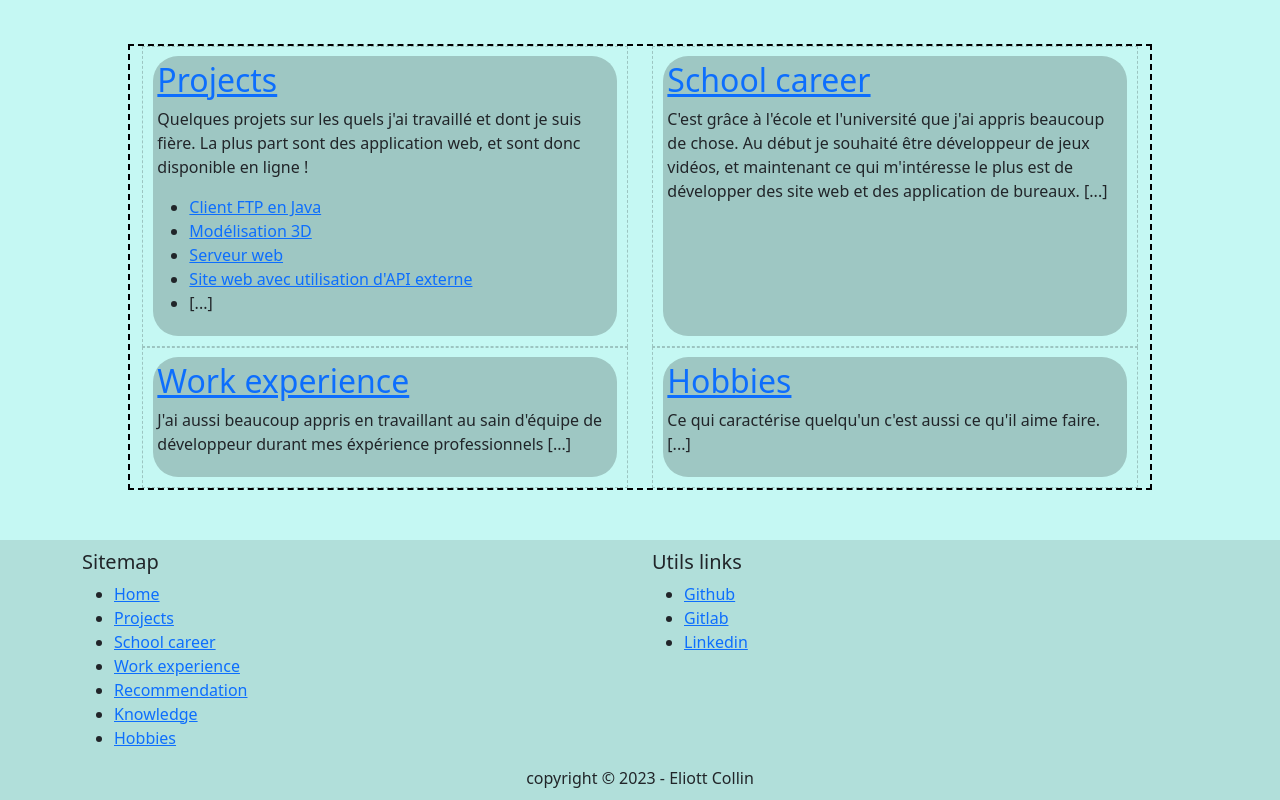
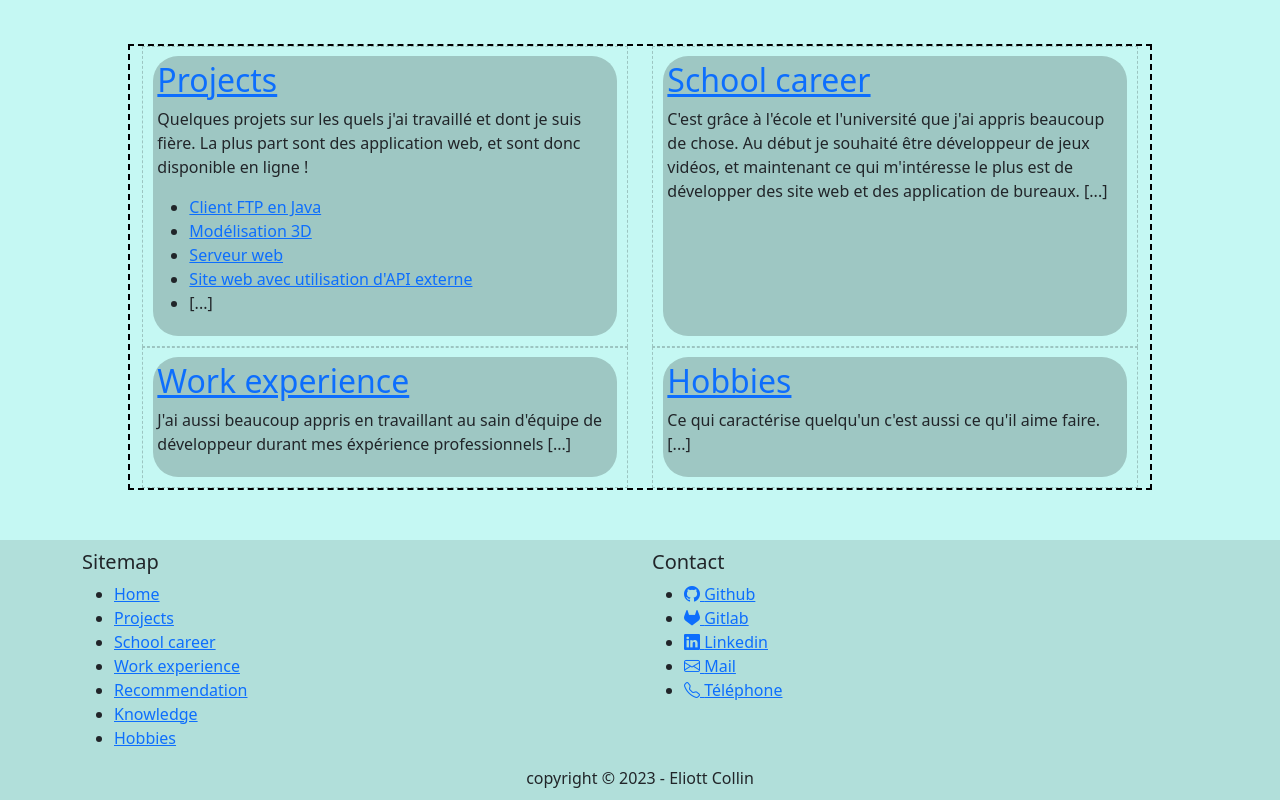
Before and after one commit to Elioce33/eportfolio, a Next.js app: page / in a window 1280 px wide. Shown: the part 424-1224 px from the top of the page. Built offline with nearby package versions, Linux system fonts and the light colour scheme.

Commit message:
feat: add contact links in footer

```diff
--- a/components/Footer.tsx
+++ b/components/Footer.tsx
@@ -4,9 +4,11 @@ import {LinkList} from "@components/LinkList";
 
 export function Footer() {
   const links = [
-    {label: "Github", slug: "https://github.com/elioce33", blank: true},
-    {label: "Gitlab", slug: "https://gitlab.com/eliott.collin", blank: true},
-    {label: "Linkedin", slug: "https://www.linkedin.com/in/eliottcollin/", blank: true},
+    {label: "Github", slug: "https://github.com/elioce33", blank: true, icon: "bi bi-github"},
+    {label: "Gitlab", slug: "https://gitlab.com/eliott.collin", blank: true, icon: "bi bi-gitlab"},
+    {label: "Linkedin", slug: "https://www.linkedin.com/in/eliottcollin/", blank: true, icon: "bi bi-linkedin"},
+    {label: "Mail", slug: "mailto:eliott.collin0307@gmail.com", blank: true, icon: "bi bi-envelope"},
+    {label: "Téléphone", slug: "tel:+336 51 29 28 50", blank: true, icon: "bi bi-telephone"},
   ];
 
   return <footer>
@@ -17,7 +19,7 @@ export function Footer() {
           <SiteMap/>
         </div>
         <div className={"link col"}>
-          <h3 className={"h5"}>Utils links</h3>
+          <h3 className={"h5"}>Contact</h3>
           <LinkList links={links}/>
         </div>
       </div>
--- a/components/LinkList.tsx
+++ b/components/LinkList.tsx
@@ -9,16 +9,17 @@ export function LinkList({className = "", title, baseLink, links,}: {
     label: string,
     slug: string,
     blank?: boolean
+    icon?: string
   }[]
 }) {
   return <>
     {title && <h2>{title}</h2>}
     <ul>
-      {links.map(({label, slug, blank = false}: { label: string, slug: string, blank?: boolean }, index: number) => {
+      {links.map(({label, slug, blank = false, icon}: { label: string, slug: string, blank?: boolean, icon?: string }, index: number) => {
         const url = baseLink !== undefined ? `${baseLink}/${slug}` : slug;
 
         return <li key={index}>
-          <Link href={url} target={blank ? "_blank" : ""}>{label}</Link>
+          <Link href={url} target={blank ? "_blank" : ""}><i className={icon}></i> {label}</Link>
         </li>
       })}
     </ul>
```
